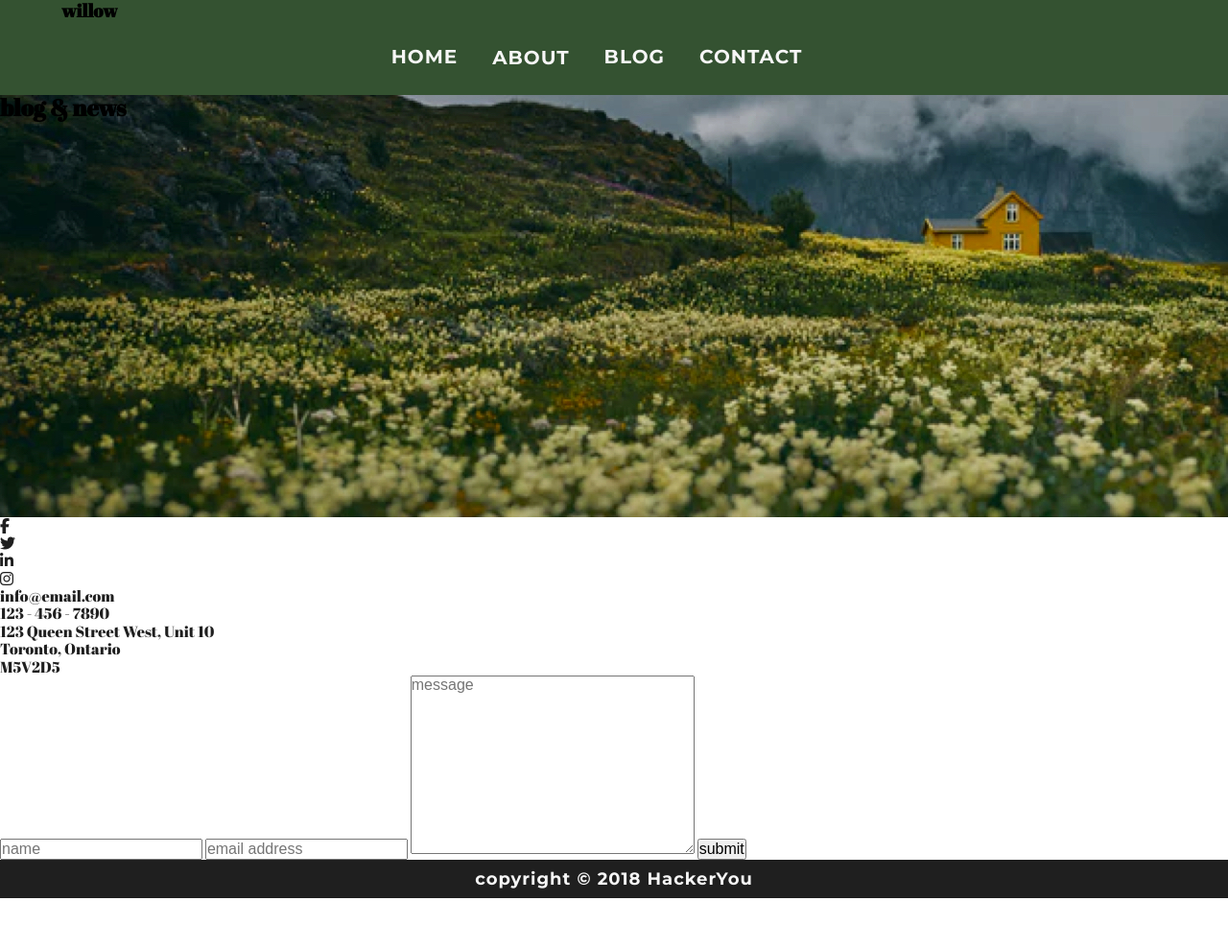
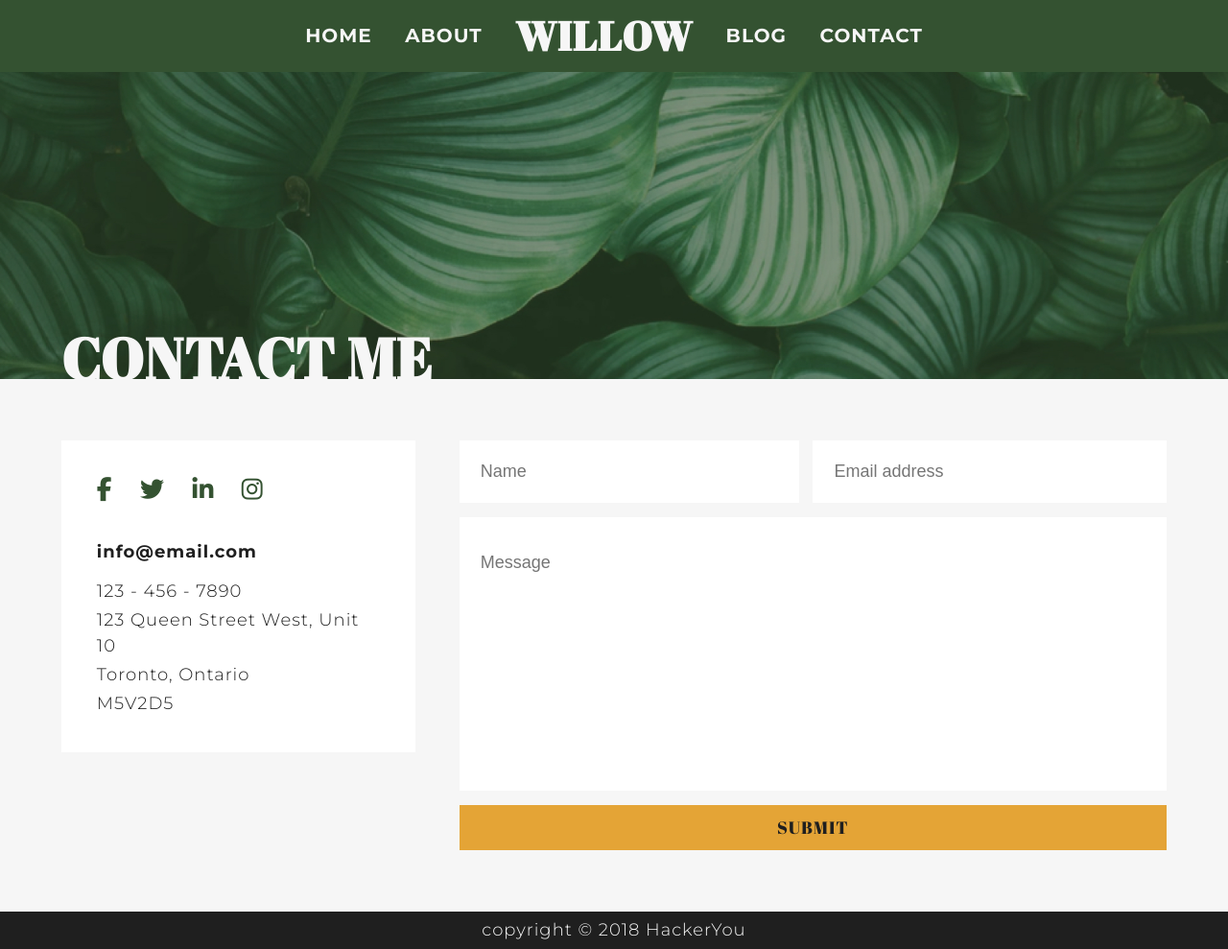
Before and after one commit to mtthdz/willow, a plain HTML site: page contact.html in a window 1280 px wide. Shown: the whole page at 96% size. Before the commit the page ends 936 px from the top, so only its background shows below. Drawn offline with Linux system fonts and the light colour scheme.

Commit message:
completed contact styling

```diff
--- a/contact.html
+++ b/contact.html
@@ -5,30 +5,36 @@
     <meta name="viewport" content="width=device-width, initial-scale=1.0">
     <meta http-equiv="X-UA-Compatible" content="ie=edge">
     <link rel="stylesheet" href="./styles/style.css">
-    <link href="https://fonts.googleapis.com/css?family=Abril+Fatface|Montserrat:700&display=swap" rel="stylesheet">
+    <link href="https://fonts.googleapis.com/css?family=Abril+Fatface|Montserrat:300,700&display=swap" rel="stylesheet">
 
     <title>Willow - contact</title>
 </head>
 <body>
+    <div class="contact-color">
         <header>
-        <section class="nav">
-            <h3 class="wrapper nav-title">willow</h3>
-            <nav class="wrapper main-nav">
-                <ul class="nav-list">
-                    <li class="nav-item"><a class="nav-link" href="#">home</a></li class="nav-item">
-                    <li class="nav-item"><a class="nav-link" href="#">about</a></li class="nav-item">
-                    <li class="nav-item"><a class="nav-link" href="./blog.html">blog</a></li class="nav-item">
-                    <li class="nav-item"><a class="nav-link" href="./contact.html">contact</a></li class="nav-item">
+            <section class="main-nav">
+                <nav class="main-nav">
+                    <ul class="wrapper nav-list">
+                        <li class="nav-item"><a class="nav-link" href="./index.html">home</a></li>
+                        <li class="nav-item"><a class="nav-link" href="./index.html">about</a></li>
+                        <li class="nav-item"><a href="./index.html" class="nav-link">
+                                <h3 class="nav-title">willow</h3>
+                            </a></li>
+                        <li class="nav-item"><a class="nav-link" href="./blog.html">blog</a></li>
+                        <li class="nav-item"><a class="nav-link" href="./contact.html">contact</a></li>
                     </ul>
                 </nav>
             </section>
 
             <section class="banner">
-            <h2 class="page-title">blog & news</h2>
+                <div class="wrapper">
+                    <h2 class="page-title">contact me</h2>
+                </div>
             </section>
         </header>
 
-    <aside class="contact-info">
+        <main class="wrapper parent">
+            <section class="contact-info">
                 <ul class="social-list">
                     <li class="social-item"><a href="#" class="social-link"><i class="fab fa-facebook-f"></i></a></li>
                     <li class="social-item"><a href="#" class="social-link"><i class="fab fa-twitter"></i></a></li>
@@ -43,15 +49,14 @@
                     <li class="contact-item"><a href="#" class="contact-link">Toronto, Ontario</a></li>
                     <li class="contact-item"><a href="#" class="contact-link">M5V2D5</a></li>
                 </ul>
-    </aside>
+            </section>
 
-    <main class="contact-form">
-        <section class="comment-submission">
+            <section class="contact-form">
                 <form action="" class="comment-submission-form">
-                <input type="name" placeholder="name" required>
-                <input type="email" placeholder="email address" required>
-                <textarea name="message" id="message" cols="30" rows="10" placeholder="message" required></textarea>
-                <button type="submit">submit</button>
+                    <input class="name-input" type="name" placeholder="Name" required>
+                    <input class="email-input" type="email" placeholder="Email address" required>
+                    <textarea class="text-area" name="message" id="message" cols="30" rows="12" placeholder="Message" required></textarea>
+                    <button class="button" type="submit">submit</button>
                 </form>
             </section>
         </main>
@@ -59,7 +64,7 @@
         <footer>
             <p class="wrapper copyright">copyright &copy; 2018 HackerYou</p>
         </footer>
-
+    </div>
     <script src="https://kit.fontawesome.com/ed10b86544.js" crossorigin="anonymous"></script>
 </body>
 </html>
--- a/styles/scss/_contact.scss
+++ b/styles/scss/_contact.scss
@@ -0,0 +1,119 @@
+.contact-color {
+    background-color: $whiteShade;
+}
+
+// header
+/////////////////////////
+
+.banner {
+    height: 40vh;
+    background-image: url("../assets/contact-image-1.jpg");
+    background-size: cover;
+    position: relative;
+
+    .page-title {
+        @include headerTwo;
+        line-height: 44px;
+        position: absolute;
+        bottom: 0;
+    }
+}
+
+// flex relationship
+.parent {
+    margin: 5% auto;
+    display: flex;
+    flex-flow: row wrap;
+    justify-content: space-between;
+    align-items: flex-start;
+
+    // child 1/2
+    .contact-info {
+        width: 32%;
+    }
+
+    // child 2/2
+    .contact-form {
+        width: calc(100% - 32% - 4%);
+    }
+}
+
+.contact-info {
+    background-color: #FFFFFF;
+
+    .social-list {
+        margin: 10% 10% 0;
+        display: flex;
+        flex-flow: row nowrap;
+
+        .social-item {
+            margin-right: 10%;
+
+            .social-link {
+                font-size: 2.5rem;
+                color: $primaryColor;
+            }
+
+            .social-link:hover,
+            .social-link:active {
+                color: $secondaryColor;
+            }
+        }
+    }
+
+    .contact-list {
+        margin: 10%;
+
+        .contact-item {
+            @include para($secondaryFont);
+            margin-bottom: 1%;
+
+            .contact-link:hover,
+            .contact-link:focus {
+                color: lighten($blackShade, 50);
+            }
+        }
+
+        .contact-item:nth-child(1) {
+            margin-bottom: 5%;
+            font-weight: bold;
+        }
+
+
+    }
+}
+
+
+.comment-submission-form {
+    display: flex;
+    flex-flow: row wrap;
+    @include para($secondaryFont);
+
+    .name-input {
+        font-weight: 300;
+        border: none;
+        width: calc(50% - 2%);
+        margin-right: 2%;
+        padding: 3%;
+    }
+
+    .email-input {
+        border: none;
+        font-weight: 300;
+        width: 50%;
+        padding: 3%;
+    }
+
+    .text-area {
+        font-weight: 300;
+        resize: none;
+        border: none;
+        margin: 2% auto;
+        width: 100%;
+        padding: 5% 3% 0%;
+    }
+
+    .button {
+        width: 100%;
+    }
+}
--- a/styles/scss/_variables.scss
+++ b/styles/scss/_variables.scss
@@ -30,7 +30,7 @@ $secondaryFont: 'Montserrat', sans-serif;
 @mixin headerTwo {
     font-family: $primaryFont;
     font-weight: regular;
-    font-size: 8.0rem;
+    font-size: 6.0rem;
     text-transform: uppercase;
     line-height: 92px;
     letter-spacing: 1px;
```
Also changed, not shown: blog.html (+1 -1 lines), styles/style.css, 1 other file. Lines whose indentation alone changed are shown as unchanged.
